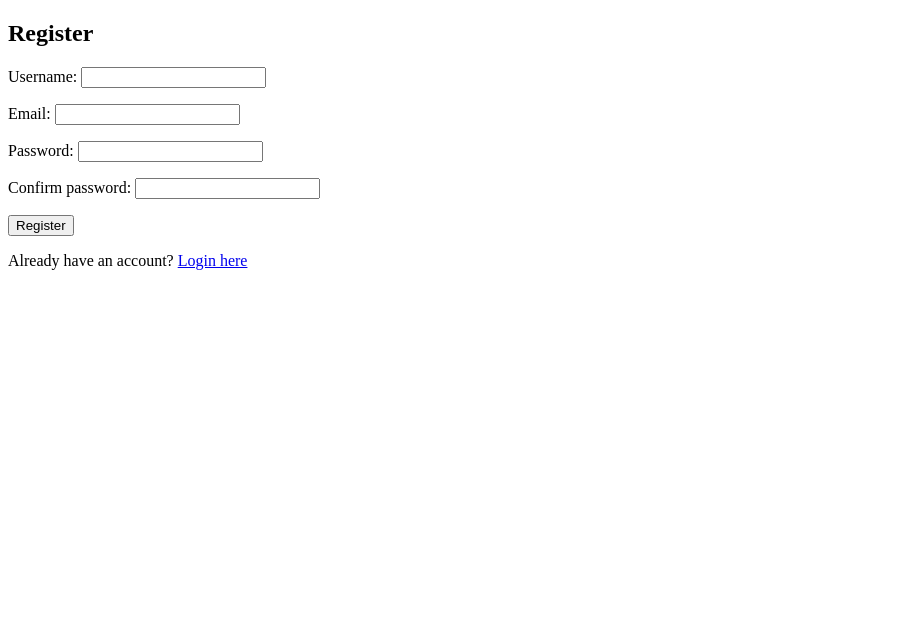
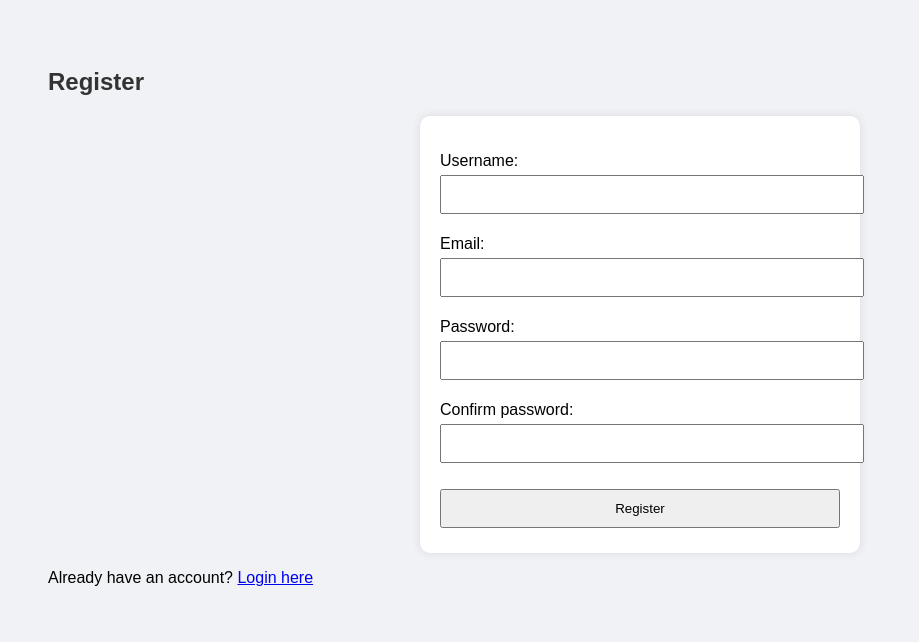
Before and after one commit to salilgupta332/Speedy-Bites, a Django app: page /register/ in a window 1280 px wide. Shown: the top 642 px of the page, without its empty margins (0-919 px from the left). Run offline with Django 5.2, Linux system fonts and the light colour scheme; parts of the project's set-up code (start-up, migrations or seed data) failed here and were passed over.

Commit message:
User Registration Updated

```diff
--- a/core/models.py
+++ b/core/models.py
@@ -15,7 +15,7 @@ class MenuItem(Document):
     def __str__(self):
         return self.name
 
-class User(Document):
+class Admin_User(Document):
     username = StringField(required=True, unique=True)
     email = EmailField(required=True, unique=True)
     password = StringField(required=True)
--- a/core/templates/register.html
+++ b/core/templates/register.html
@@ -4,7 +4,7 @@
 <html>
 <head>
     <title>Register</title>
-    <link rel="stylesheet" href="{% static 'core/css/user_register.css' %}">
+    <link rel="stylesheet" href="{% static 'css/admin_register.css' %}">
 </head>
 <body>
     <h2>Register</h2>
--- /dev/null
+++ b/static/css/admin_register.css
@@ -0,0 +1,24 @@
+body {
+    font-family: Arial, sans-serif;
+    background-color: #f0f2f5;
+    padding: 40px;
+}
+
+h2 {
+    color: #333;
+}
+
+form {
+    background: #fff;
+    padding: 20px;
+    border-radius: 10px;
+    max-width: 400px;
+    margin: auto;
+    box-shadow: 0 0 10px rgba(0,0,0,0.1);
+}
+
+input, button {
+    padding: 10px;
+    margin: 5px 0;
+    width: 100%;
+}
```
Also changed, not shown: static/css/user_register.css (deleted).
